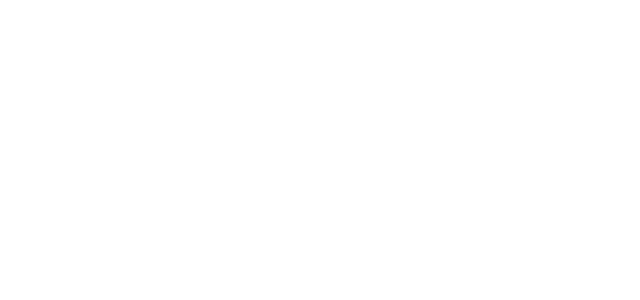
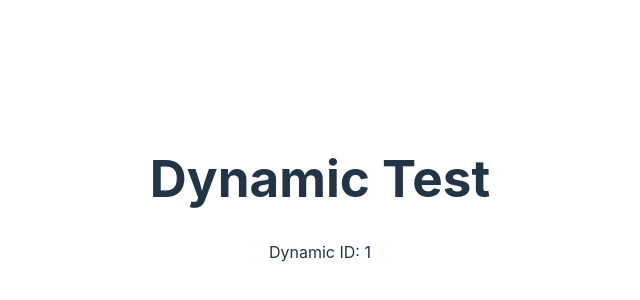
Before and after one commit to ogatakatsuya/i.maker_frontend, a React (Vite) app: page /dynamic/1 in a window 1280 px wide. Before the commit this address had no page. Shown: the part 202-502 px from the top of the page, without its empty margins (320-960 px from the left). Built offline with nearby package versions, Linux system fonts and the light colour scheme.

Commit message:
test dynamic routing

```diff
--- a/src/Routes.tsx
+++ b/src/Routes.tsx
@@ -1,4 +1,5 @@
 import type { RouteObject } from "react-router-dom";
+import DynamicTest from "./components/DynamicTest";
 import Home from "./components/Home";
 import Test from "./components/Test";
 
@@ -7,6 +8,7 @@
 		children: [
 			{ path: "/", element: <Home /> },
 			{ path: "/test", element: <Test /> },
+			{ path: "/dynamic/:id", element: <DynamicTest /> },
 		],
 	},
 ];
--- /dev/null
+++ b/src/components/DynamicTest.tsx
@@ -0,0 +1,13 @@
+import { useParams } from "react-router-dom";
+
+const DynamicTest = () => {
+	const { id } = useParams();
+	return (
+		<div>
+			<h1>Dynamic Test</h1>
+			<p>Dynamic ID: {id}</p>
+		</div>
+	);
+};
+
+export default DynamicTest;
```
